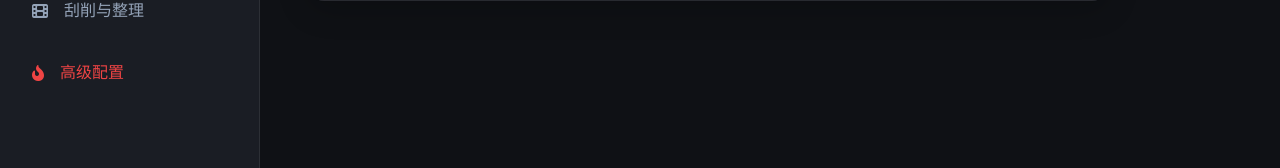
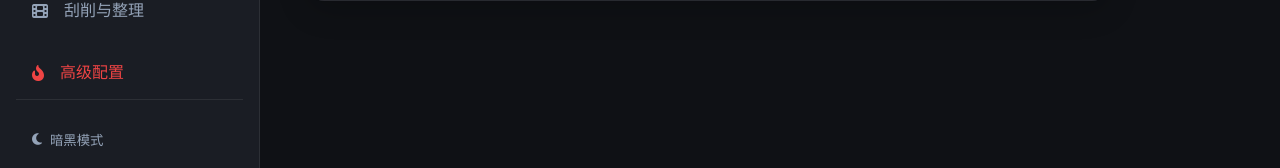
Before and after one commit to yous1r/python-strm, a FastAPI app: page /115 in a window 1280 px wide. Shown: the part 632-800 px from the top of the page. Run offline with FastAPI, Linux system fonts and the light colour scheme.

Commit message:
fix: Resolve Uncaught TypeError causing customConfirm to be undefined by properly inserting themeToggleBtn and adding null checks

```diff
--- a/app/web/templates/base.html
+++ b/app/web/templates/base.html
@@ -63,6 +63,12 @@
                 </a>
             </li>
         </ul>
+
+        <div style="margin-top: auto; padding-top: 1rem; border-top: 1px solid var(--border);">
+            <button id="themeToggleBtn" class="btn btn-secondary" style="width: 100%; justify-content: flex-start; background: transparent; border: none; padding: 0.875rem 1rem; color: var(--text-secondary);">
+                <i class="fa-solid fa-moon" id="themeIcon"></i> <span id="themeText">切换主题</span>
+            </button>
+        </div>
     </aside>
 
     <main class="main-content">
@@ -90,6 +96,7 @@
         function applyTheme(theme) {
             document.documentElement.setAttribute('data-theme', theme);
             localStorage.setItem('strm_theme', theme);
+            if(themeIcon && themeText) {
                 if (theme === 'light') {
                     themeIcon.className = 'fa-solid fa-sun';
                     themeText.textContent = '浅色模式';
@@ -98,15 +105,18 @@
                     themeText.textContent = '暗黑模式';
                 }
             }
+        }
 
         // Initialize theme
         const savedTheme = localStorage.getItem('strm_theme') || 'dark';
         applyTheme(savedTheme);
 
+        if (themeToggleBtn) {
             themeToggleBtn.addEventListener('click', () => {
                 const currentTheme = document.documentElement.getAttribute('data-theme') || 'dark';
                 applyTheme(currentTheme === 'dark' ? 'light' : 'dark');
             });
+        }
 
         // --- Custom Vanilla Toast Logic ---
         window.showToast = function(message, type = 'primary') {
```
Lines whose indentation alone changed are shown as unchanged.
